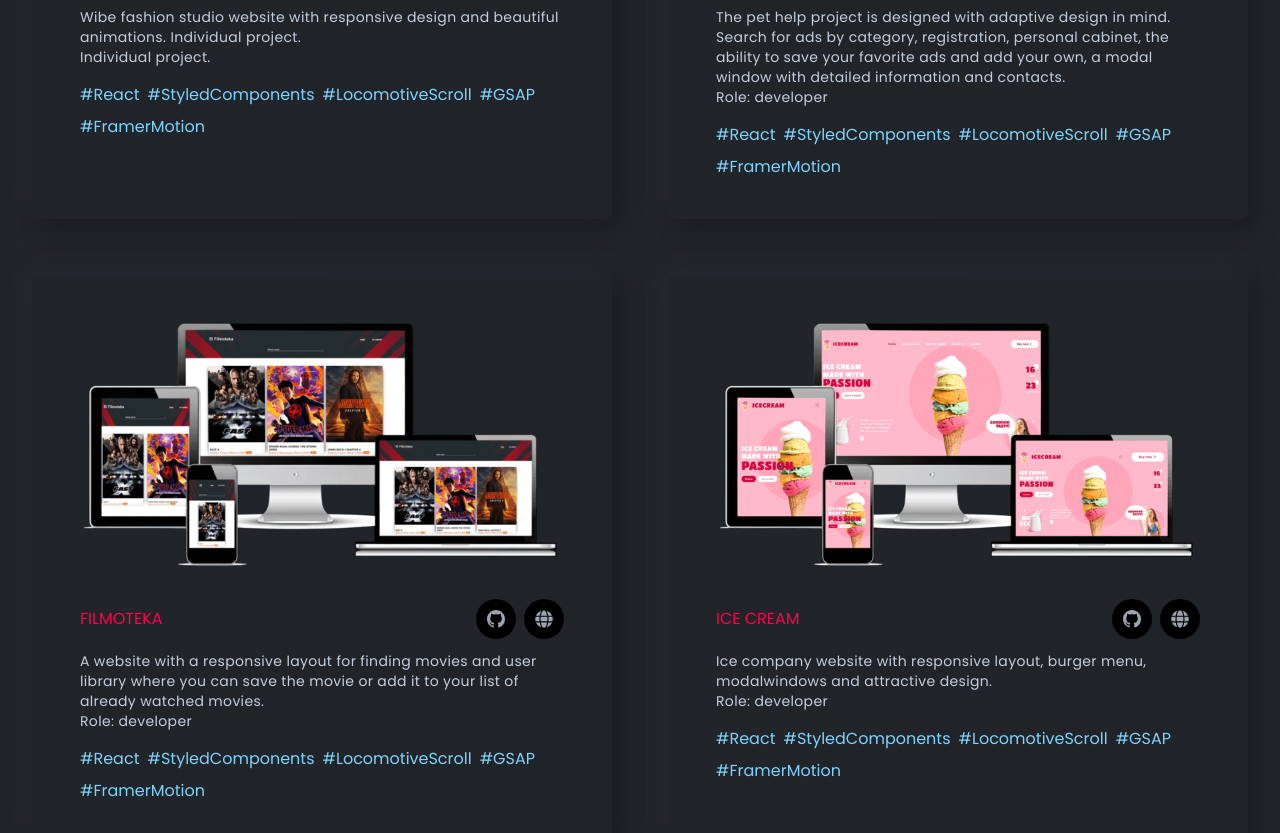
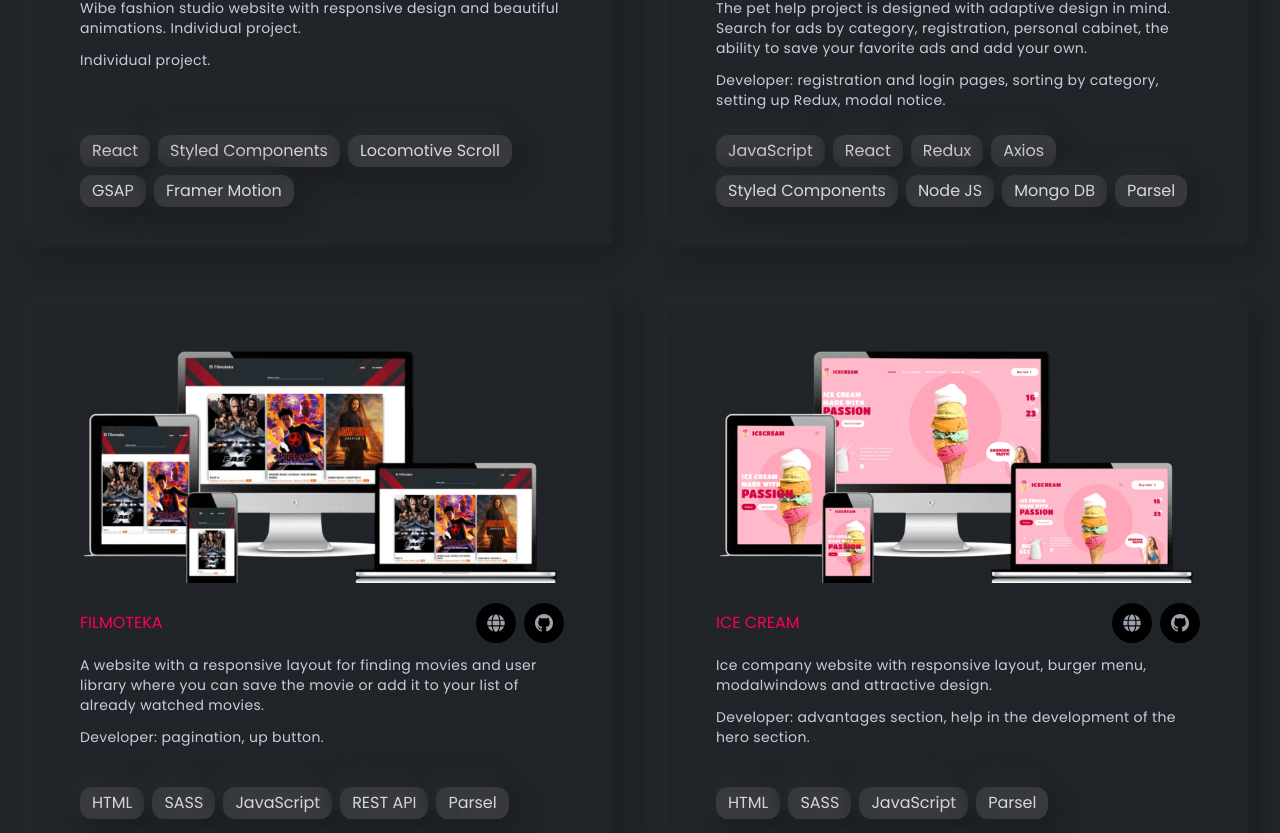
Before and after one commit to LightForLife/portfolio, a React (Create React App) app: page / in a window 1280 px wide. Shown: the part 1327-2160 px from the top of the page. Built offline with nearby package versions, Linux system fonts and the light colour scheme.

Commit message:
add link for logo and fix technologies

```diff
--- a/src/components/App.jsx
+++ b/src/components/App.jsx
@@ -10,7 +10,7 @@ export const App = () => {
   return (
     <div className="w-full h-auto bg-bodyColor text-lightText px-4 font-bodyFont">
       <Navbar />
-      <div className="max-w-screen-xl mx-auto px-4 ">
+      <div className="max-w-screen-xl mx-auto md:px-4">
         <Banner />
         <Projects />
         <Resume />
--- a/src/components/Contacts/ContactLeft.js
+++ b/src/components/Contacts/ContactLeft.js
@@ -25,17 +25,32 @@ const ContactLeft = () => {
         </p>
       </div>
       <div className="flex flex-col gap-4">
-        <h2 className="text-base uppercase font-titleFont mb-4">Find me in</h2>
+        <h2 className="text-base uppercase font-titleFont mb-2">Find me in</h2>
         <div className="flex gap-4">
-          <span className="bannerIcon">
+          <a
+            href="https://www.linkedin.com/in/artur-levchenko/"
+            target="_blank"
+            rel="noreferrer"
+            className="bannerIcon"
+          >
             <FaLinkedinIn />
-          </span>
-          <span className="bannerIcon">
+          </a>
+          <a
+            href="https://t.me/Light_musical"
+            target="_blank"
+            rel="noreferrer"
+            className="bannerIcon"
+          >
             <FaTelegramPlane />
-          </span>
-          <span className="bannerIcon">
+          </a>
+          <a
+            href="https://github.com/LightForLife"
+            target="_blank"
+            rel="noreferrer"
+            className="bannerIcon"
+          >
             <FaGithub />
-          </span>
+          </a>
         </div>
       </div>
     </div>
--- a/src/components/Contacts/Contacts.js
+++ b/src/components/Contacts/Contacts.js
@@ -15,7 +15,7 @@ const Contacts = () => {
       className="w-full py-20 border-b-[1px] border-b-black"
     >
       <div className="flex justify-center items-center text-center">
-        <Title title="Let's build something together" des="Contact" />
+        <Title title="Let's build something together" des="Contacts" />
       </div>
       <div className="w-full">
         <div className="w-full h-auto flex flex-col gap-6 lgl:gap-0 lgl:flex-row justify-between">
@@ -72,7 +72,7 @@ const Contacts = () => {
                 <button
                   // onClick={handleSubmit}
                   type="submit"
-                  className="w-full h-[55px] bg-[#141518] rounded-lg text-base text-gray-400 tracking-wider uppercase outline-none hover:text-white hover:border-[1px] focus:border-[1px] focus:border-designColor/60 hover:border-designColor/60 border-transparent duration-300"
+                  className="w-full h-12 bg-[#141518] rounded-lg text-base text-gray-400 tracking-wider uppercase outline-none hover:text-white hover:border-[1px] focus:border-[1px] focus:border-designColor/60 hover:border-designColor/60 border-transparent duration-300"
                 >
                   Send Message
                 </button>
--- a/src/components/Projects/Projects.js
+++ b/src/components/Projects/Projects.js
@@ -2,7 +2,13 @@ import React from 'react';
 import Title from 'components/Layouts/Title';
 import ProjectsCard from './ProjectsCard';
 import { filmoteka, ice, pet, wibe, webstudio } from '../../assets/index';
-import { tagsWibe } from 'constants';
+import {
+  wibeTags,
+  petSupportTags,
+  iceCreamTags,
+  filmotekaTags,
+  webStudioTags,
+} from 'constants';
 
 const Projects = () => {
   return (
@@ -23,17 +29,18 @@ const Projects = () => {
           siteLink="https://lightforlife.github.io/fashion-studio/"
           role="Individual project."
           technology="React JS, Styled Components, Locomotive Scroll, GSAP, Framer Motion"
-          tags={tagsWibe}
+          tags={wibeTags}
         />
         <ProjectsCard
           title="Pets Support"
-          des="The pet help project is designed with adaptive design in mind. Search for ads by category, registration, personal cabinet, the ability to save your favorite ads and add your own, a modal window with detailed information and contacts."
+          des="The pet help project is designed with adaptive design in mind. Search for ads by category, registration, personal cabinet, the ability to save your favorite ads and add your own."
           src={pet}
           githubLink="https://github.com/Alexandra-Makarenko/pets-support-team-project"
           siteLink="https://alexandra-makarenko.github.io/pets-support-team-project"
-          role="Role: developer"
+          role="Developer: registration and login pages, sorting by category, setting up Redux,
+          modal notice."
           technology="HTML, JavaScript, React, Redux, Axios, Styled Components, Node JS, Mongo DB, Parsel"
-          tags={tagsWibe}
+          tags={petSupportTags}
         />
         <ProjectsCard
           title="Filmoteka"
@@ -41,9 +48,9 @@ const Projects = () => {
           src={filmoteka}
           githubLink="https://github.com/Alexandra-Makarenko/filmoteka-js-team-project"
           siteLink="https://alexandra-makarenko.github.io/filmoteka-js-team-project/"
-          role="Role: developer"
+          role="Developer: pagination, up button."
           technology="HTML, SASS, JavaScript, REST API, Parsel"
-          tags={tagsWibe}
+          tags={filmotekaTags}
         />
         <ProjectsCard
           title="Ice Cream"
@@ -51,9 +58,10 @@ const Projects = () => {
           src={ice}
           githubLink="https://github.com/Victoriia-Ripka/IceCream-team-project"
           siteLink="https://victoriia-ripka.github.io/IceCream-team-project/"
-          role="Role: developer"
+          role="Developer: advantages section, help in the development of
+          the hero section."
           technology="HTML, SASS, JavaScript, Parsel"
-          tags={tagsWibe}
+          tags={iceCreamTags}
         />
         <ProjectsCard
           title="WebStudio"
@@ -63,7 +71,7 @@ const Projects = () => {
           siteLink="https://lightforlife.github.io/goit-markup-hw-08/"
           role="Individual project."
           technology="HTML, CSS, SASS"
-          tags={tagsWibe}
+          tags={webStudioTags}
         />
       </div>
     </section>
--- a/src/components/Projects/ProjectsCard.js
+++ b/src/components/Projects/ProjectsCard.js
@@ -20,13 +20,21 @@ const ProjectsCard = ({
           alt={title}
         />
       </div>
-      <div className="w-full mt-5 flex flex-col gap-6">
+      <div className="w-full h-1/2 mt-5 flex flex-col justify-between">
         <div>
           <div className="flex justify-between items-center">
             <h3 className="text-base text-designColor font-normal uppercase">
               {title}
             </h3>
             <div className="flex gap-2">
+              <a
+                href={siteLink}
+                target="_blank"
+                rel="noreferrer"
+                className="text-lg w-10 h-10 rounded-full bg-black inline-flex justify-center items-center text-gray-400 hover:text-designColor duration-300 cursor-pointer"
+              >
+                <FaGlobe />
+              </a>
               <a
                 href={githubLink}
                 target="_blank"
@@ -35,31 +43,26 @@ const ProjectsCard = ({
               >
                 <BsGithub />
               </a>
-              <a
-                href={siteLink}
-                target="_blank"
-                rel="noreferrer"
-                className="text-lg w-10 h-10 rounded-full bg-black inline-flex justify-center items-center text-gray-400 hover:text-designColor duration-300 cursor-pointer"
-              >
-                <FaGlobe />
-              </a>
             </div>
           </div>
           <p className="text-sm tracking-wide mt-3 group-hover:text-gray-100 duration-300">
-            {des} <br />
+            {des}
+          </p>
+          <p className="text-sm tracking-wide mt-3 group-hover:text-gray-100 duration-300">
             {role}
           </p>
-          {/* <p className="text-sm tracking-wide mt-3 group-hover:text-gray-100 duration-300">
-            {role}
-          </p> */}
-          <ul className="mt-4 flex flex-wrap gap-2">
-            {tags.map((tag, index) => (
-              <li key={index} className={`font-normal ${tag.color}`}>
-                #{tag.name}
-              </li>
-            ))}
-          </ul>
         </div>
+
+        <ul className="mt-4 flex flex-wrap gap-2">
+          {tags.map((tag, index) => (
+            <li
+              key={index}
+              className="text-sm mdl:text-base bg-white/10 text-white/80 borderBlack rounded-xl px-3 py-1 shadow-shadowOne hover:text-gray-100"
+            >
+              {tag}
+            </li>
+          ))}
+        </ul>
       </div>
     </div>
   );
--- a/src/constants/index.js
+++ b/src/constants/index.js
@@ -27,117 +27,33 @@ export const skillsData = [
   'Parsel',
 ];
 
-export const tagsWibe = [
-  {
-    name: 'React',
-    color: 'text-sky-300',
-  },
-  {
-    name: 'StyledComponents',
-    color: 'text-sky-300',
-  },
-  {
-    name: 'LocomotiveScroll',
-    color: 'text-sky-300',
-  },
-  {
-    name: 'GSAP',
-    color: 'text-sky-300',
-  },
-  {
-    name: 'FramerMotion',
-    color: 'text-sky-300',
-  },
+export const wibeTags = [
+  'React',
+  'Styled Components',
+  'Locomotive Scroll',
+  'GSAP',
+  'Framer Motion',
 ];
 
-export const tagsPetSupport = [
-  {
-    name: 'react',
-    color: 'text-red-500',
-  },
-  {
-    name: 'StyledComponents',
-    color: 'text-red-600',
-  },
-  {
-    name: 'Locomotive Scroll',
-    color: 'text-red-700',
-  },
-  {
-    name: 'Locomotive Scroll',
-    color: 'text-red-800',
-  },
-  {
-    name: 'Locomotive Scroll',
-    color: 'text-red-900',
-  },
+export const petSupportTags = [
+  'JavaScript',
+  'React',
+  'Redux',
+  'Axios',
+  'Styled Components',
+  'Node JS',
+  'Mongo DB',
+  'Parsel',
 ];
 
-export const tagsIceCream = [
-  {
-    name: 'react',
-    color: 'text-red-500',
-  },
-  {
-    name: 'StyledComponents',
-    color: 'text-red-600',
-  },
-  {
-    name: 'Locomotive Scroll',
-    color: 'text-red-700',
-  },
-  {
-    name: 'Locomotive Scroll',
-    color: 'text-red-800',
-  },
-  {
-    name: 'Locomotive Scroll',
-    color: 'text-red-900',
-  },
+export const iceCreamTags = ['HTML', 'SASS', 'JavaScript', 'Parsel'];
+
+export const filmotekaTags = [
+  'HTML',
+  'SASS',
+  'JavaScript',
+  'REST API',
+  'Parsel',
 ];
 
-export const tagsFilmoteka = [
-  {
-    name: 'react',
-    color: 'text-red-500',
-  },
-  {
-    name: 'StyledComponents',
-    color: 'text-red-600',
-  },
-  {
-    name: 'Locomotive Scroll',
-    color: 'text-red-700',
-  },
-  {
-    name: 'Locomotive Scroll',
-    color: 'text-red-800',
-  },
-  {
-    name: 'Locomotive Scroll',
-    color: 'text-red-900',
-  },
-];
-
-export const tagsWebStudio = [
-  {
-    name: 'react',
-    color: 'text-red-500',
-  },
-  {
-    name: 'StyledComponents',
-    color: 'text-red-600',
-  },
-  {
-    name: 'Locomotive Scroll',
-    color: 'text-red-700',
-  },
-  {
-    name: 'Locomotive Scroll',
-    color: 'text-red-800',
-  },
-  {
-    name: 'Locomotive Scroll',
-    color: 'text-red-900',
-  },
-];
+export const webStudioTags = ['HTML', 'CSS', 'SASS'];
```
Also changed, not shown: src/components/Banner/LeftBanner.js (+27 -10 lines), src/components/Navbar/Navbar.js (+26 -9 lines).
